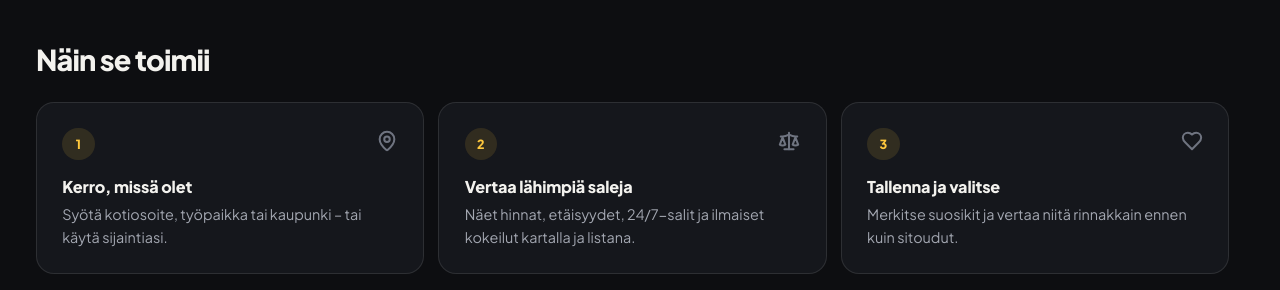
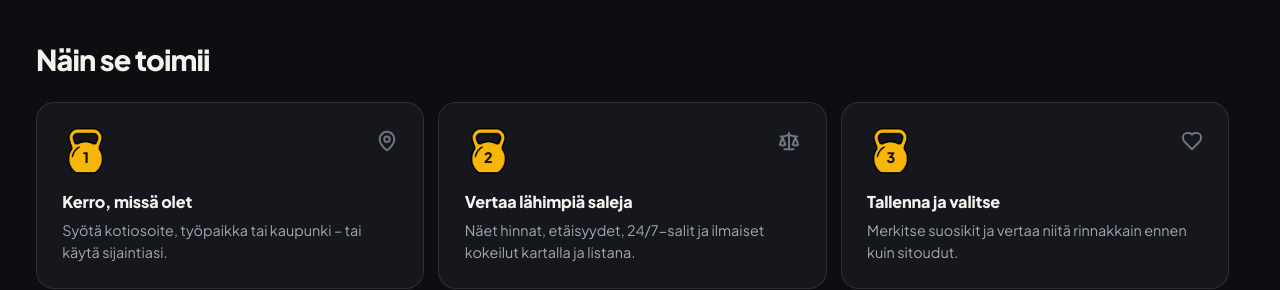
Before and after one commit to josmanov/liikux, a React (Vite) app in the folder client/: page / in a window 1280 px wide. Shown: the part 1020-1310 px from the top of the page. Built offline with nearby package versions, Linux system fonts and the light colour scheme; no server answers.

Commit message:
Home: 'Näin se toimii' step numbers use the map's yellow kettlebell with a black number

```diff
--- a/client/src/pages/HomePage.css
+++ b/client/src/pages/HomePage.css
@@ -227,16 +227,18 @@
   border-radius: var(--radius-lg);
 }
 
+/* the step number sits on the same yellow kettlebell as the map clusters, black number */
 .home-step-num {
   display: inline-grid;
   place-items: center;
-  width: 2.25rem;
-  height: 2.25rem;
-  border-radius: 50%;
-  background: var(--brand-soft);
-  color: var(--brand);
-  font-size: var(--text-sm);
+  width: 3.3rem;
+  height: 3.3rem;
+  padding-top: 0.85rem;
+  background: url("/pins/cluster-kettlebell.png") center / contain no-repeat;
+  color: #14130f;
+  font-size: var(--text-md);
   font-weight: 800;
+  line-height: 1;
 }
 
 .home-step-icon {
```
